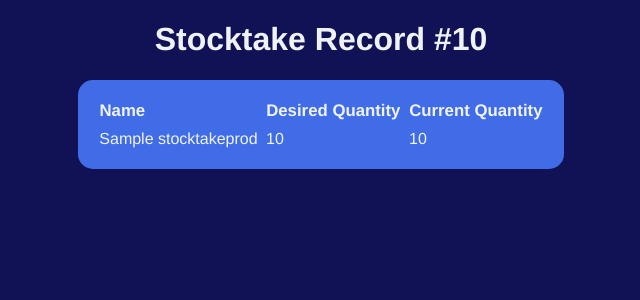
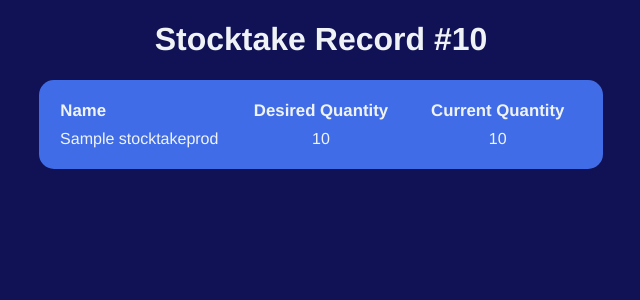
Before and after one commit to timcop/Stocktake, a PHP site: page /scripts/records.php?id=10 in a window 1280 px wide. Shown: the top 300 px of the page, without its empty margins (319-959 px from the left). Run offline with PHP 8.4, Linux system fonts and the light colour scheme; tables that the repository leaves empty hold one stand-in row (values such as "Sample post").

Commit message:
Add CSS to record.php
Center align numbers for records.php

```diff
--- a/www/admin/scripts/records.php
+++ b/www/admin/scripts/records.php
@@ -23,7 +23,7 @@
             $q = $pdo->query("SELECT * FROM StocktakeProds WHERE stocktake_num=$stock_num");
 
             echo "<h1>Stocktake Record #$stock_num</h1>\n
-                    <table>\n
+                    <table id='record'>\n
                     <tr>\n
                     <th>Name</th>
                     <th>Desired Quantity</th>
--- a/www/admin/style.css
+++ b/www/admin/style.css
@@ -114,22 +114,22 @@ fieldset {
     margin: auto;
 }
 
-#current th {
+#current th, #record th {
     width: 10em;
     text-align: center;
 }
 
-#current th:nth-of-type(1) {
+#current th:nth-of-type(1), #record th:nth-of-type(1) {
     text-align: left;
 }
 
-#current td {
+#current td, #record td {
     height: 1em;
     text-align: center;
     /* width: 9em; */
 }
 
-#current tr > td:nth-of-type(1) {
+#current tr > td:nth-of-type(1), #record tr > td:nth-of-type(1) {
     height: 1em;
     text-align: left;
     /* width: 9em; */
```
